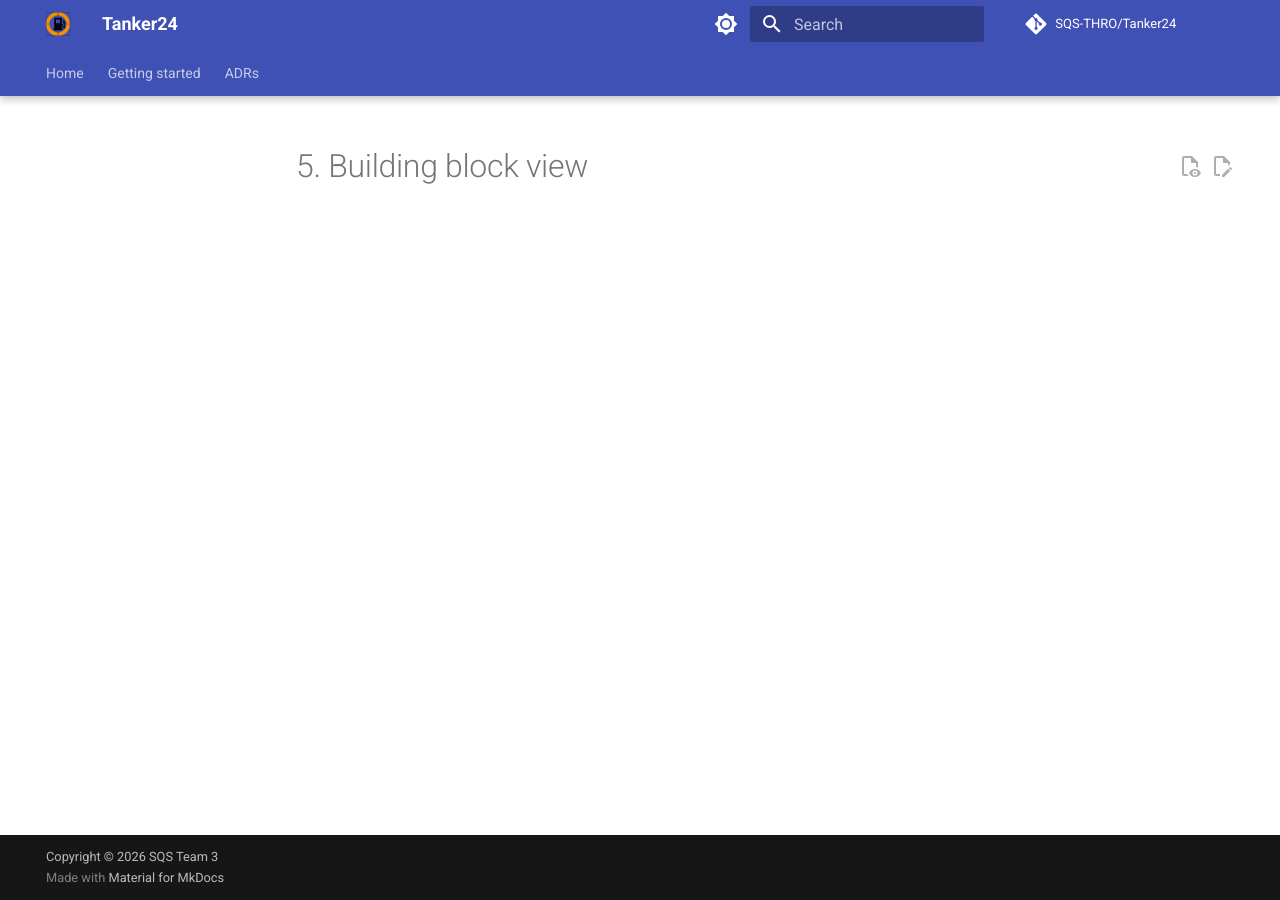
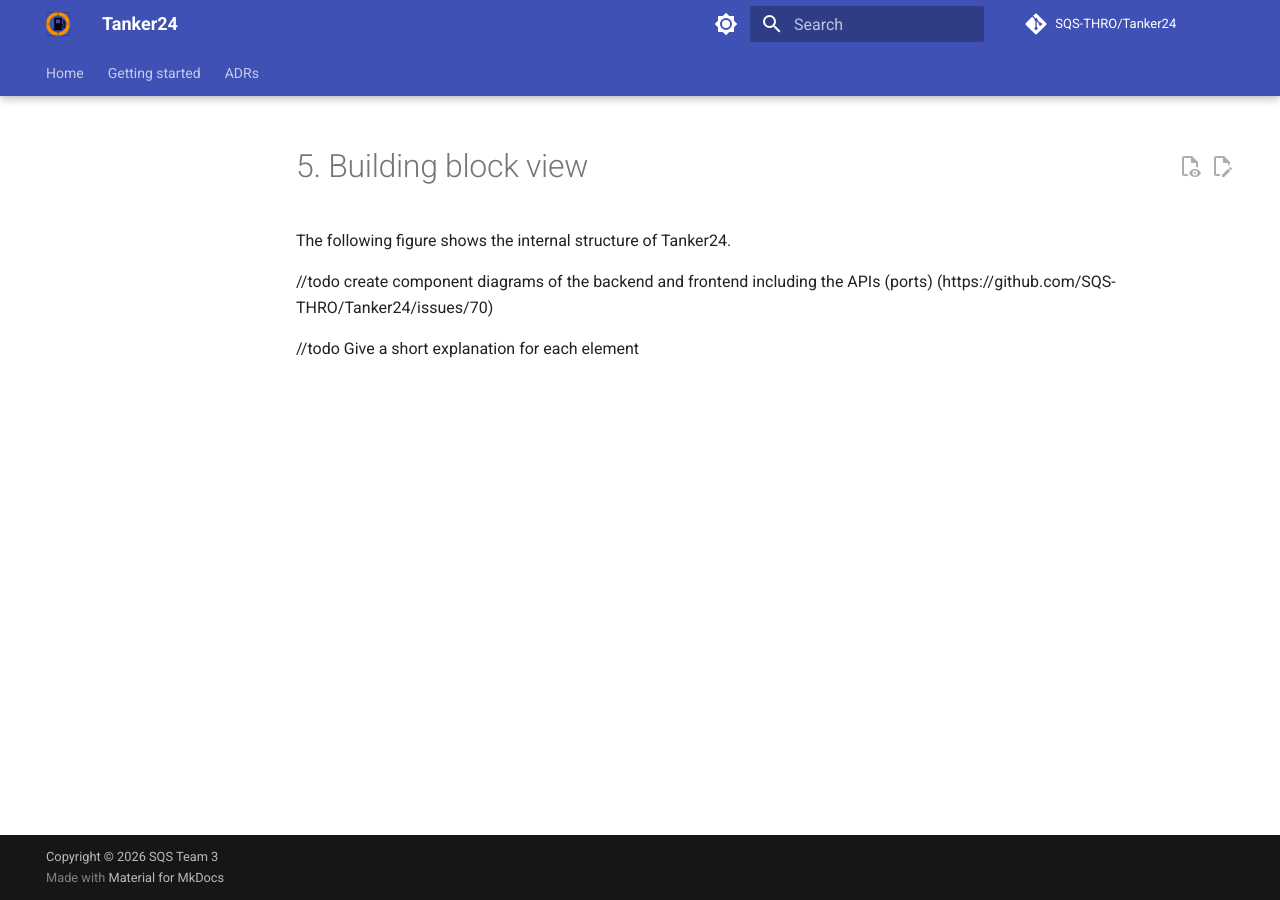
Before and after one commit to SQS-THRO/Tanker24, an MkDocs documentation site: the page built from docs/arc42/05_building_block_view.md, in a window 1280 px wide. Built offline with MkDocs 1.6.1 and Material for MkDocs 9.7.7, drawn with Linux system fonts in a browser that asks for light colours; comment, search, counter and statistics services are not loaded.

Commit message:
Added info to arc42 step 5

```diff
--- a/docs/arc42/05_building_block_view.md
+++ b/docs/arc42/05_building_block_view.md
@@ -1 +1,7 @@
 # 5. Building block view
+The following figure shows the internal structure of Tanker24.
+
+
+//todo create component diagrams of the backend and frontend including the APIs (ports) (https://github.com/SQS-THRO/Tanker24/issues/70)
+
+//todo Give a short explanation for each element
```
